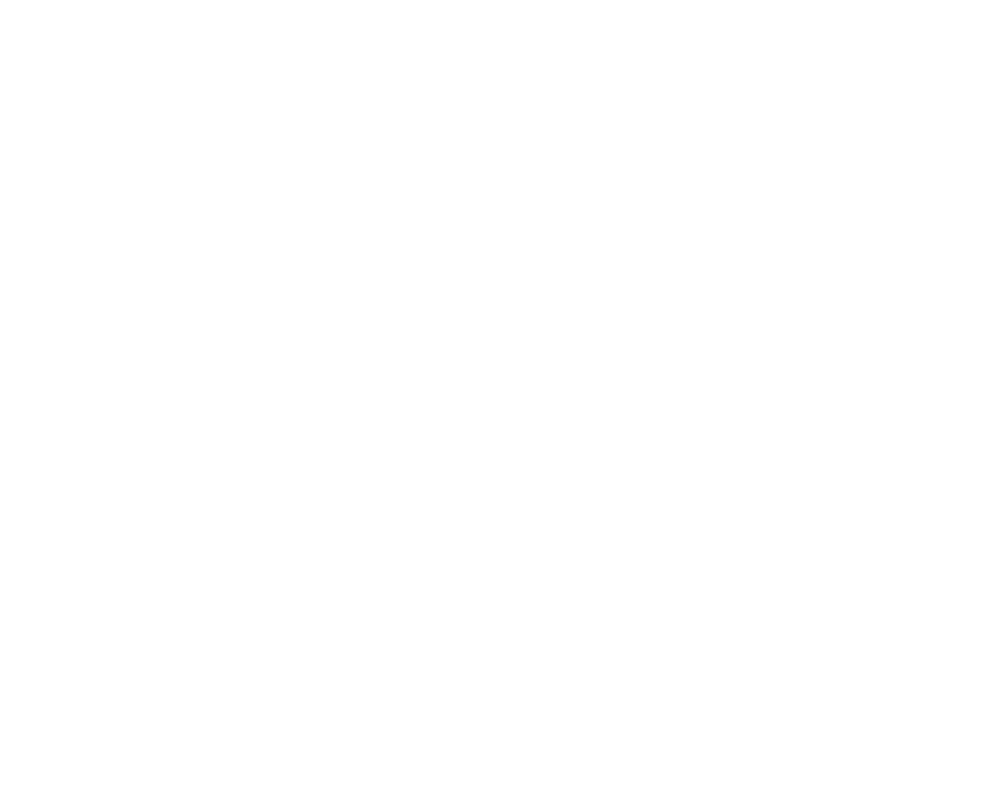
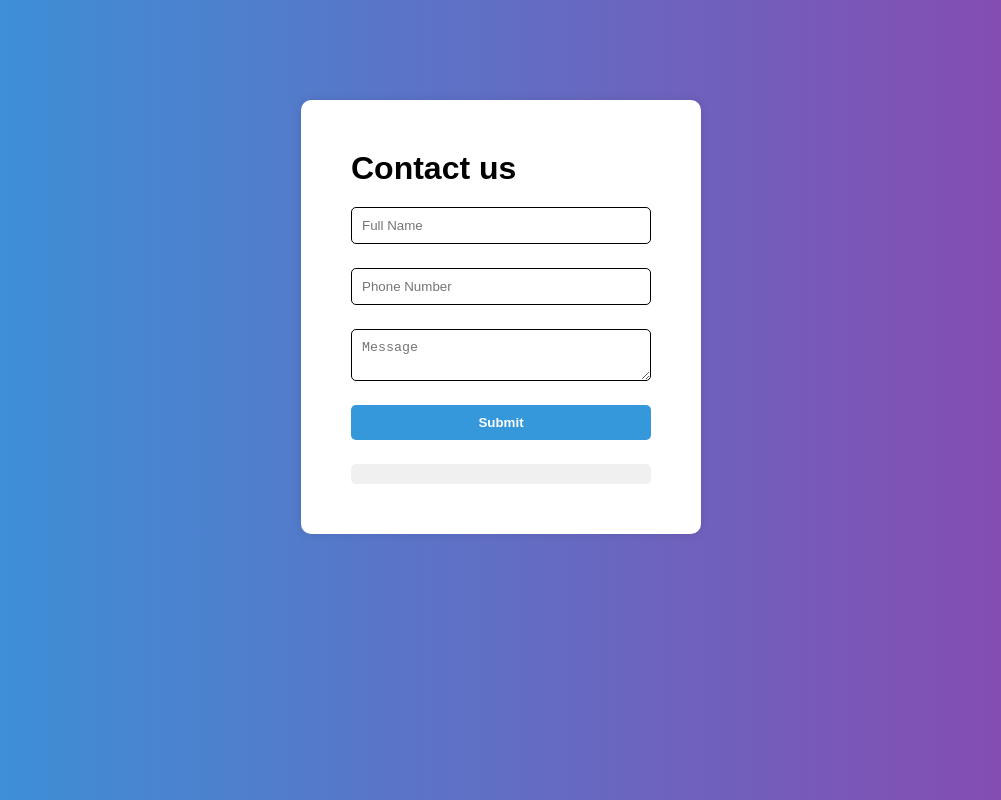
Before and after one commit to prgrmr-yn/barcode-gerated-form, a plain HTML site: page index.html in a window 1280 px wide. Shown: the whole page, without its empty margins (139-1140 px from the left). Drawn offline with Linux system fonts and the light colour scheme.

Commit message:
meetup ready code

```diff
--- a/index.html
+++ b/index.html
@@ -8,6 +8,21 @@
   <link rel="stylesheet" href="./styles.css">
 </head>
 <body>
+
+  <div class="container">
+    <h1>Contact us</h1>
+    <form id="myForm">
+        <!-- <label for="name">Name:</label> -->
+        <input type="text" id="name" name="name" placeholder="Full Name" required>
+        <!-- <label for="number">Phone Number:</label> -->
+        <input type="tel" id="number" placeholder="Phone Number" name="number" >
+        <!-- <label for="message">Message:</label> -->
+        <textarea id="message" name="message" placeholder="Message" required></textarea>
+        <button type="submit">Submit</button>
+    </form>
+    <div id="response"></div>
+</div>
+
   <script src="script.js"></script>
 </body>
 </html>
--- a/styles.css
+++ b/styles.css
@@ -0,0 +1,62 @@
+*{
+  padding: 0;
+  margin: 0;
+  box-sizing: border-box;
+}
+
+
+body {
+  background-image: linear-gradient(to right, #3498db, #8e44ad);
+  font-family: Arial, sans-serif;
+}
+
+.container {
+  max-width: 400px;
+  margin: 0 auto;
+  padding: 50px;
+  background-color: #fff;
+  border-radius: 10px;
+  margin-top: 100px;
+  box-shadow: 0 0 10px rgba(0, 0, 0, 0.1);
+}
+
+form {
+  margin-top: 20px;
+}
+
+label,
+input,
+textarea,
+button {
+  display: block;
+  width: 100%;
+  margin-bottom: 3vh;
+}
+
+/* button, */
+input,
+textarea {
+  margin-top: 5px;
+  padding: 10px;
+  border: 1px solid black;
+  border-radius: 5px;
+  outline: none;
+}
+
+button {
+  margin-top: 10px;
+  padding: 10px;
+  background-color: #3498db;
+  color: #fff;
+  font-weight: bold;
+  border: none;
+  border-radius: 5px;
+  cursor: pointer;
+}
+
+#response {
+  margin-top: 20px;
+  padding: 10px;
+  background-color: #f0f0f0;
+  border-radius: 5px;
+}
```
Also changed, not shown: script.js (+1 -0 lines).
